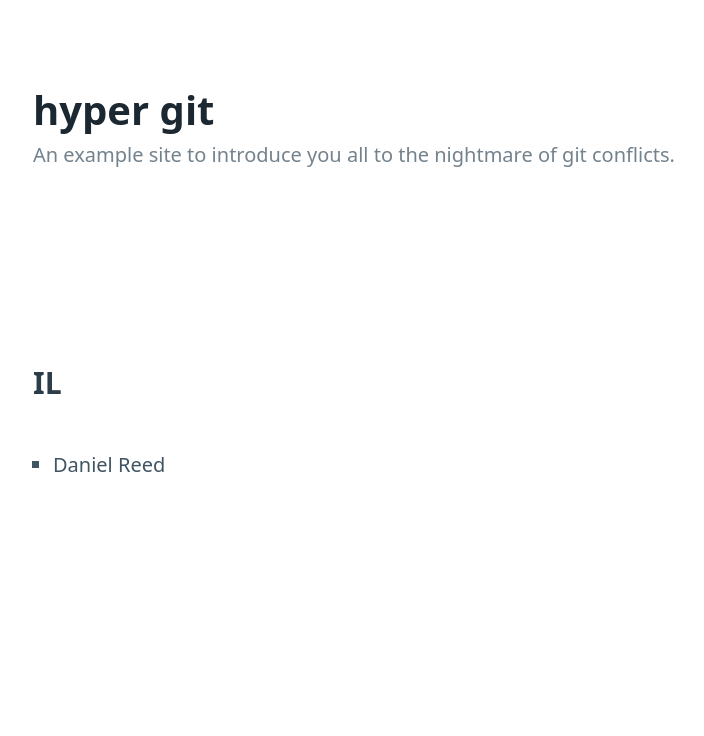
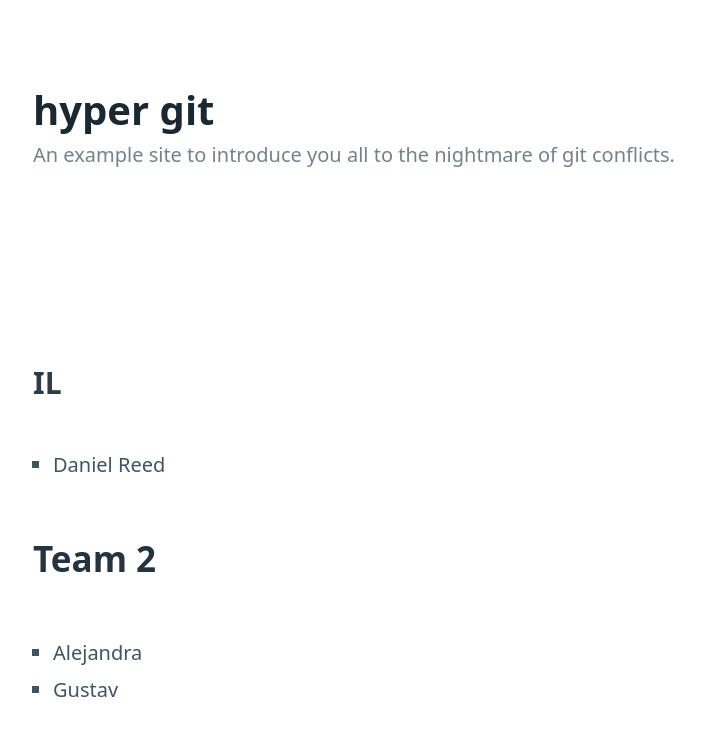
Before and after one commit to kwaimind/hyper-git, a website: page index.html in a window 1280 px wide. Shown: the whole page, without its empty margins (42-746 px from the left). Drawn offline with nearby package versions, Linux system fonts and the light colour scheme.

Commit message:
addingteam2

```diff
--- a/index.html
+++ b/index.html
@@ -26,6 +26,11 @@
       <ul>
         <li>Daniel Reed</li>
       </ul>
+      <h2>Team 2</h2>
+      <ul>
+        <li>Alejandra</li>
+        <li>Gustav</li>
+      </ul>
     </main>
   </body>
 </html>
```
